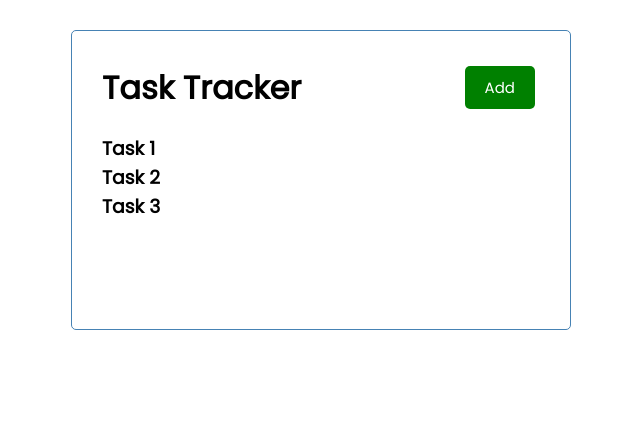
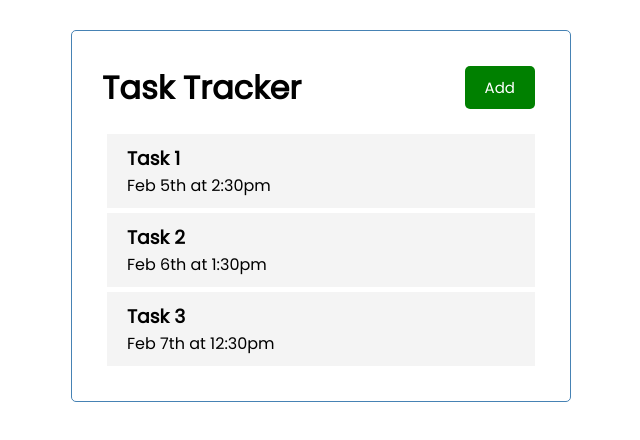
Before and after one commit to mppatterson84/react-task-tracker, a React (Create React App) app: page / in a window 1280 px wide. Shown: the top 440 px of the page, without its empty margins (319-959 px from the left). Built offline with nearby package versions, Linux system fonts and the light colour scheme.

Commit message:
create Task component

```diff
--- /dev/null
+++ b/src/components/Task.js
@@ -0,0 +1,10 @@
+const Task = ({ task }) => {
+  return (
+    <div className="task">
+      <h3>{task.text}</h3>
+      <p>{task.day}</p>
+    </div>
+  );
+};
+
+export default Task;
--- a/src/components/Tasks.js
+++ b/src/components/Tasks.js
@@ -1,8 +1,10 @@
+import Task from './Task';
+
 const Tasks = ({ tasks }) => {
   return (
     <>
       {tasks.map((task) => (
-        <h3 key={task.id}>{task.text}</h3>
+        <Task key={task.id} task={task} />
       ))}
     </>
   );
```
